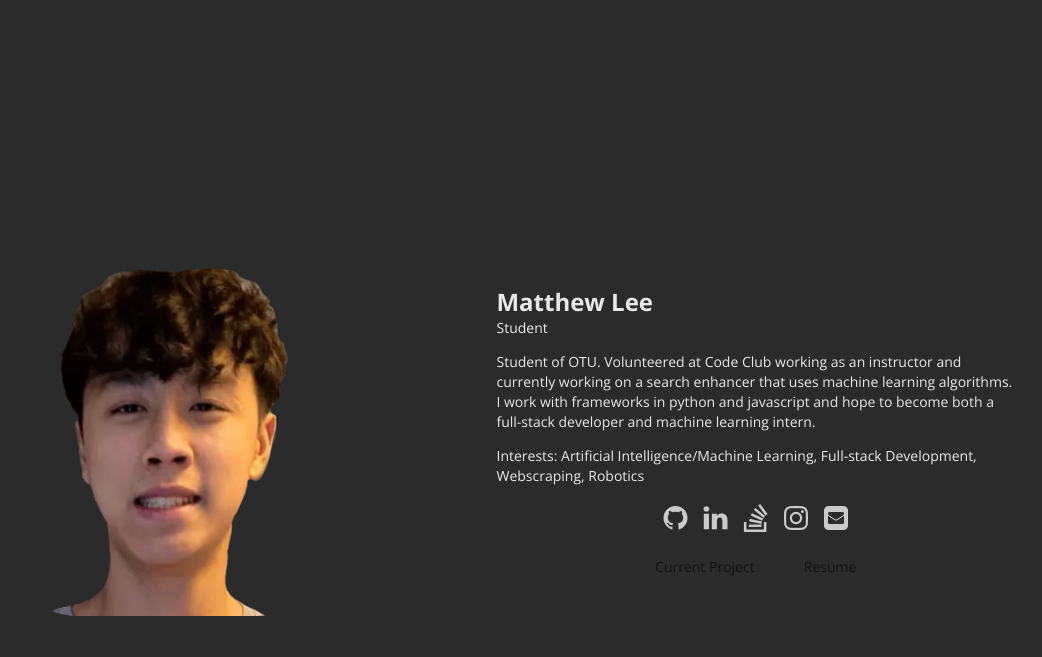
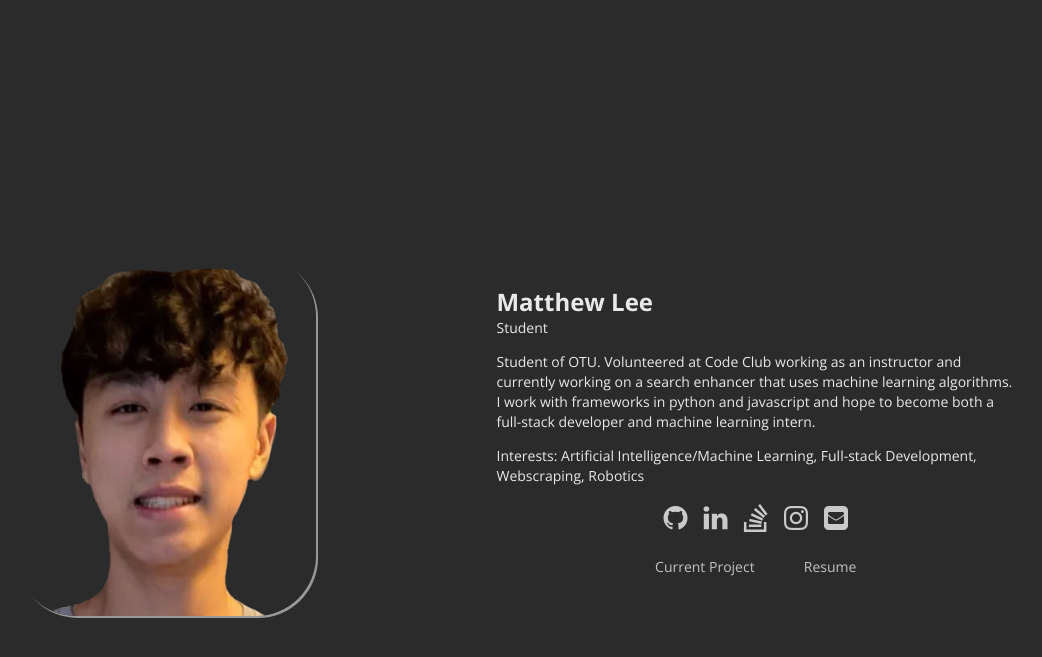
Before and after one commit to KureYv/matthewl.xyz, a Jekyll site: the page built from index.html, in a window 1280 px wide. Shown: the top 657 px of the page, without its empty margins (185-1227 px from the left). Built offline with Jekyll 4.4.1, drawn with Linux system fonts in a browser that asks for light colours.

Commit message:
Another thingy

```diff
--- a/_includes/theme-home-builtin-2.html
+++ b/_includes/theme-home-builtin-2.html
@@ -13,7 +13,7 @@
 
   <div style="text-align: center" class="column">
     <div  class="ui rounded image">
-      <img style="max-width: 300px; border-radius:60px" src="{{ site.data.bio.basics.picture }}">
+      <img style="max-width: 300px; border-radius:60px;box-shadow: 2px 2px;color: #9b9898;" src="{{ site.data.bio.basics.picture }}">
     </div>
   </div>
 
```
Also changed, not shown: css/semantic-ui/semantic.min.css.
